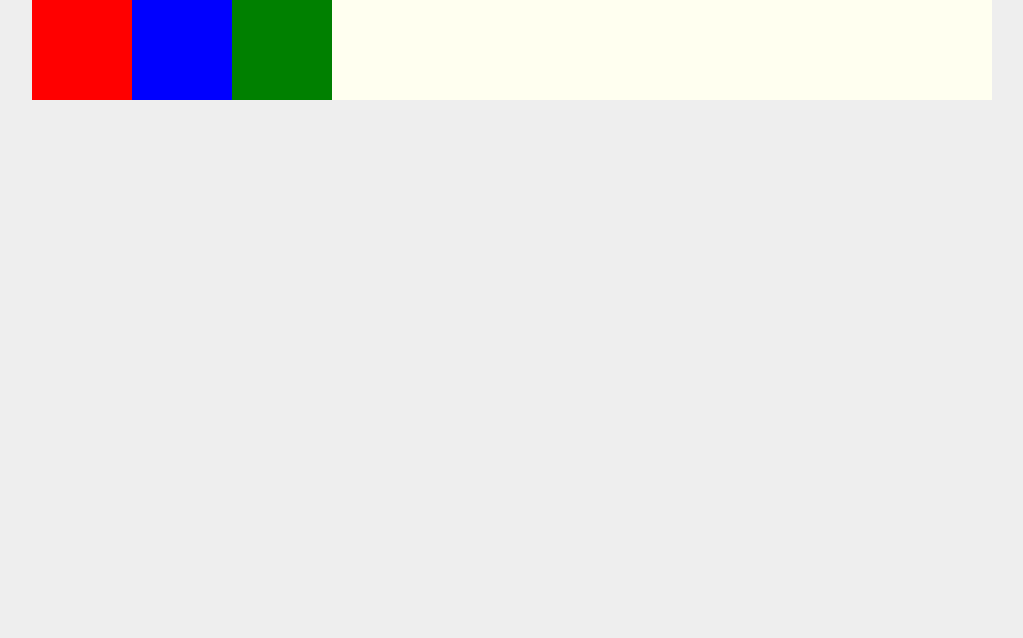
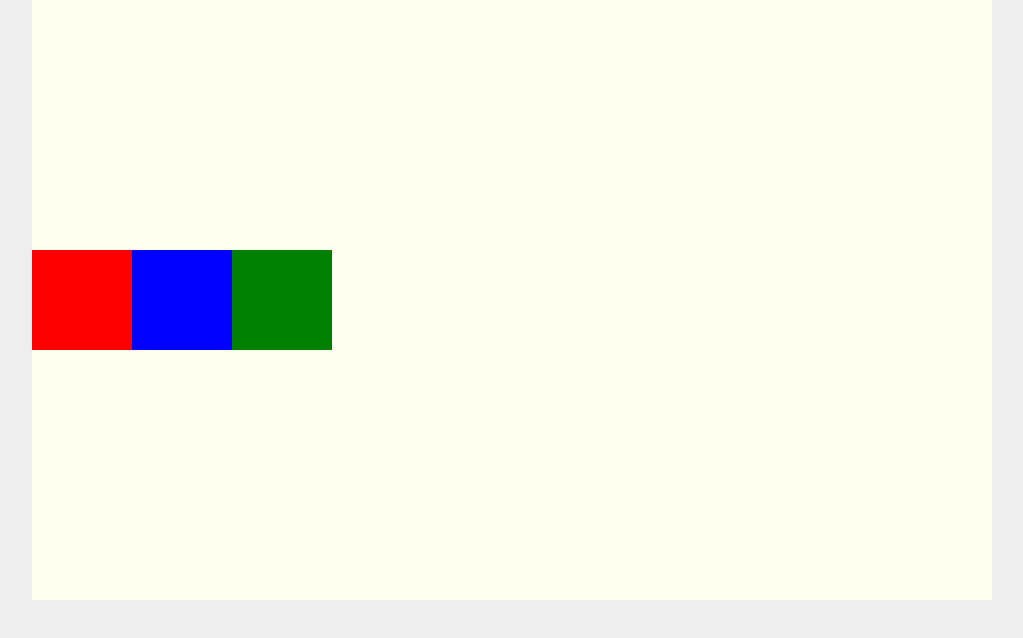
Before and after one commit to gavin-crowley/Flex-Ninja, a plain HTML site: page index.html in a window 1280 px wide. Shown: the whole page, without its empty margins (128-1151 px from the left). Drawn offline with Linux system fonts and the light colour scheme.

Commit message:
Cross Axis

```diff
--- a/style.css
+++ b/style.css
@@ -19,6 +19,8 @@ body{
     flex-wrap: wrap;
     flex-flow: row;
     justify-content: flex-start;
+    height: 600px;
+    align-items: center;
 
 }
 
```
